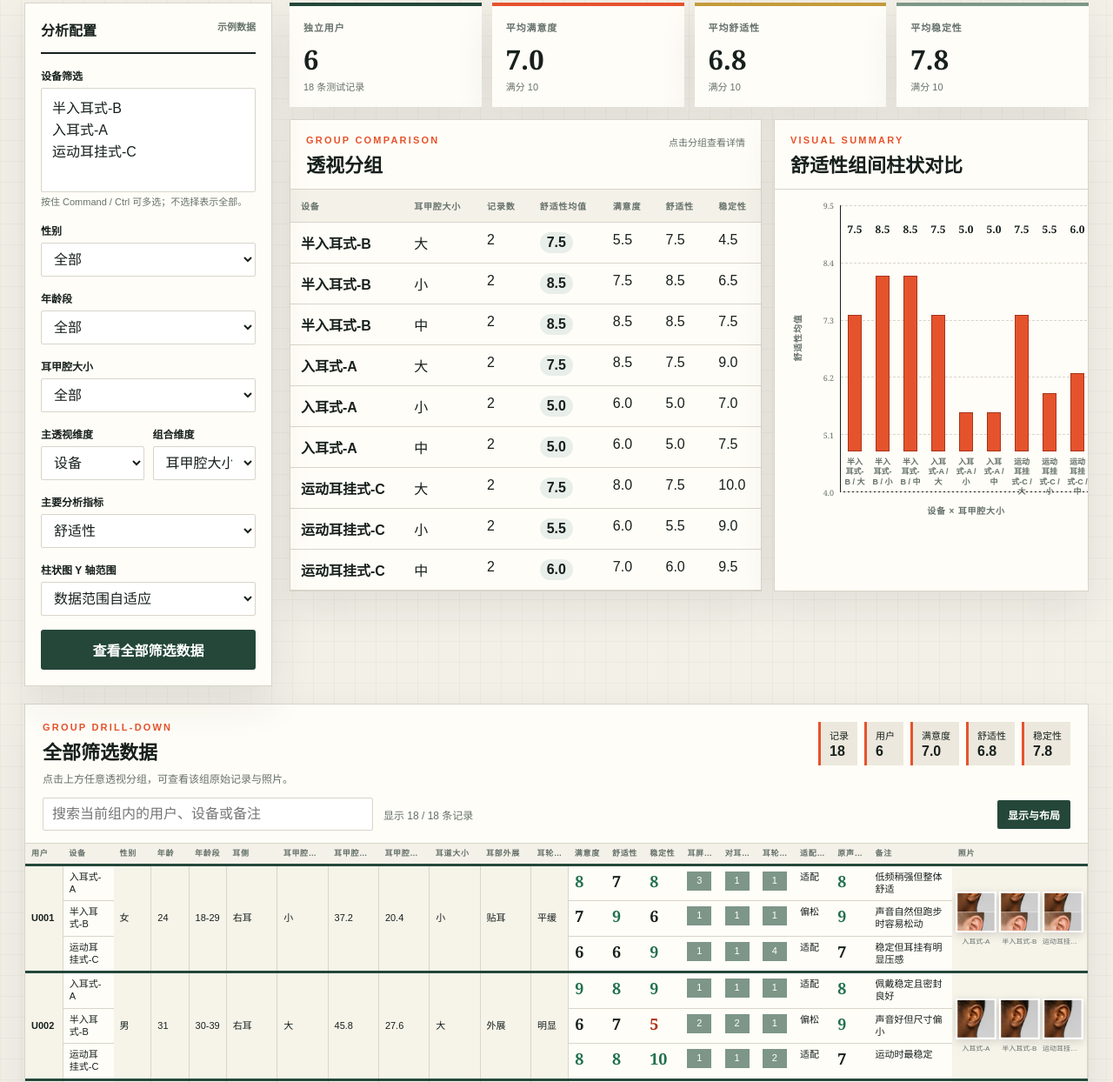
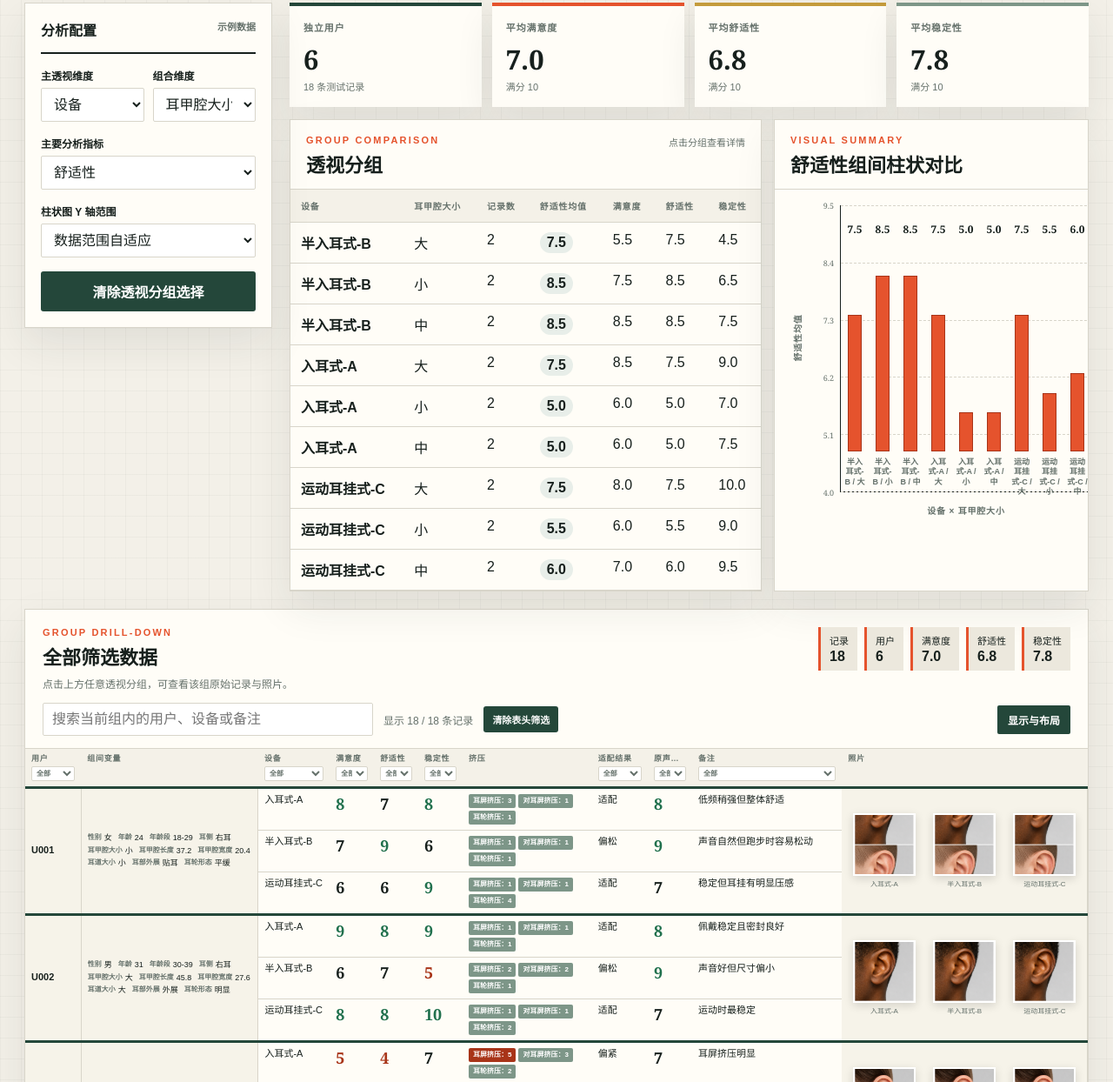
Before and after one commit to Hanson-D/earphone-research-dashboard, a plain HTML site: page headphone-dashboard-sample/index.html in a window 1280 px wide. Shown: the part 151-1395 px from the top of the page at 87% size. Drawn offline with Linux system fonts and the light colour scheme.

Commit message:
feat: add table header filters and compact summaries

```diff
--- a/headphone-dashboard-sample/app.js
+++ b/headphone-dashboard-sample/app.js
@@ -31,7 +31,7 @@ function defaultLayout() {
   return {
     fontSize: 12,
     photoSize: 120,
-    version: 3,
+    version: 4,
     schema: "",
     columns: []
   };
@@ -61,6 +61,7 @@ const state = {
   metric: "comfort_score",
   yAxisMode: "adaptive",
   search: "",
+  columnFilters: {},
   headers: [],
   dimensionFields: [],
   metricFields: [],
@@ -70,13 +71,12 @@ const state = {
 };
 
 const els = Object.fromEntries([
-  "csvInput", "resetButton", "dataSourceLabel", "deviceFilter", "genderFilter",
-  "ageFilter", "earSizeFilter", "primaryDimension", "secondaryDimension",
+  "csvInput", "resetButton", "dataSourceLabel", "primaryDimension", "secondaryDimension",
   "metricSelect", "yAxisMode", "clearGroupButton", "kpiGrid", "pivotHead", "pivotBody",
   "pivotHint", "barChart", "chartTitle", "detailTitle", "detailDescription",
   "groupStats", "detailSearch", "detailCount", "detailBody", "detailHead",
   "detailColgroup", "fontSizeControl", "fontSizeValue", "photoSizeControl",
-  "photoSizeValue", "resetLayoutButton", "columnConfigList"
+  "photoSizeValue", "resetLayoutButton", "columnConfigList", "clearColumnFilters"
 ].map(id => [id, document.getElementById(id)]));
 
 function saveLayout() {
@@ -158,8 +158,10 @@ function isUserLevelField(field) {
 function defaultColumnWidth(field) {
   if (isPhotoField(field)) return 360;
   if (/comment|备注|description|说明/i.test(field)) return 220;
-  if (/name|device|ear_|concha|耳/i.test(field)) return 135;
-  return 100;
+  if (/score|rating|age$|年龄$|gender|性别/i.test(field)) return 65;
+  if (/name|device|设备/i.test(field)) return 105;
+  if (/ear_|concha|耳/i.test(field)) return 90;
+  return 82;
 }
 
 function buildSchema() {
@@ -182,18 +184,43 @@ function buildSchema() {
     id: field,
     label: fieldLabels[field] || field,
     width: defaultColumnWidth(field),
-    visible: !/^(record_id|device_id)$/i.test(field),
+    visible: !/^(record_id|device_id)$/i.test(field) && !/pressure_score$/i.test(field),
     userLevel: isUserLevelField(field),
     photo: isPhotoField(field)
   }));
+  dynamicColumns.splice(Math.max(0, dynamicColumns.findIndex(column => /fit_result|original_sound/i.test(column.id))), 0, {
+    id: "__pressure_summary",
+    label: "挤压",
+    width: 190,
+    visible: true,
+    userLevel: false,
+    photo: false,
+    derived: true
+  });
+  dynamicColumns.splice(Math.max(0, dynamicColumns.findIndex(column => column.id === state.userIdField) + 1), 0, {
+    id: "__user_profile",
+    label: "组间变量",
+    width: 260,
+    visible: true,
+    userLevel: true,
+    photo: false,
+    derived: true
+  });
+  dynamicColumns.forEach(column => {
+    if (column.userLevel && column.id !== state.userIdField && column.id !== "__user_profile") column.visible = false;
+    if (/pressure_score$/i.test(column.id)) column.visible = false;
+  });
   const schema = state.headers.join("|||");
-  const orderedSaved = state.layout.version === 3 && state.layout.schema === schema ? state.layout.columns
+  const orderedSaved = state.layout.version === 4 && state.layout.schema === schema ? state.layout.columns
     .filter(column => dynamicColumns.some(item => item.id === column.id))
     .map(column => ({ ...dynamicColumns.find(item => item.id === column.id), ...column })) : [];
   const newColumns = dynamicColumns.filter(column => !orderedSaved.some(item => item.id === column.id));
   const combined = [...orderedSaved, ...newColumns];
+  combined.forEach(column => {
+    if (/pressure_score$/i.test(column.id)) column.visible = false;
+  });
   state.layout.columns = [...combined.filter(column => !column.photo), ...combined.filter(column => column.photo)];
-  state.layout.version = 3;
+  state.layout.version = 4;
   state.layout.schema = schema;
   saveLayout();
 }
@@ -221,14 +248,6 @@ function fillSelect(select, values, includeBlank = false, labels = fieldLabels)
 }
 
 function initializeControls() {
-  fillSelect(els.deviceFilter, unique("device_name"));
-  ["genderFilter", "ageFilter", "earSizeFilter"].forEach((id, index) => {
-    const field = ["gender", "age_group", "concha_size"][index];
-    const select = els[id], current = select.value;
-    select.innerHTML = '<option value="">全部</option>';
-    unique(field).forEach(value => select.add(new Option(value, value)));
-    select.value = current;
-  });
   fillSelect(els.primaryDimension, state.dimensionFields);
   fillSelect(els.secondaryDimension, state.dimensionFields, true);
   fillSelect(els.metricSelect, state.metricFields);
@@ -238,18 +257,10 @@ function initializeControls() {
   els.yAxisMode.value = state.yAxisMode;
 }
 
-function selectedValues(select) {
-  return [...select.selectedOptions].map(option => option.value);
-}
-
 function filteredRows() {
-  const devices = selectedValues(els.deviceFilter);
-  return state.rows.filter(row =>
-    (!state.headers.includes("device_name") || !devices.length || devices.includes(row.device_name)) &&
-    (!state.headers.includes("gender") || !els.genderFilter.value || row.gender === els.genderFilter.value) &&
-    (!state.headers.includes("age_group") || !els.ageFilter.value || row.age_group === els.ageFilter.value) &&
-    (!state.headers.includes("concha_size") || !els.earSizeFilter.value || row.concha_size === els.earSizeFilter.value)
-  );
+  return state.rows.filter(row => Object.entries(state.columnFilters).every(([field, value]) =>
+    !value || String(row[field] ?? "") === value
+  ));
 }
 
 function groupedRows(rows) {
@@ -357,6 +368,21 @@ function detailCell(column, row) {
   const field = column.id;
   const value = row[field] ?? "";
   const classes = [field === state.userIdField ? "user-cell" : ""].filter(Boolean).join(" ");
+  if (field === "__pressure_summary") {
+    const pressureFields = state.headers.filter(item => /pressure_score$/i.test(item));
+    return `<td><div class="pressure-tags">${pressureFields.map(item => {
+      const score = row[item];
+      return score === "" ? "" : `<span class="pressure-tag ${pressureClass(score)}">${fieldLabels[item] || item}：${score}</span>`;
+    }).join("") || "—"}</div></td>`;
+  }
+  if (field === "__user_profile") {
+    const profileFields = state.layout.columns.filter(item =>
+      item.userLevel && !item.derived && !item.photo && item.id !== state.userIdField
+    );
+    return `<td><div class="profile-tags">${profileFields.map(item =>
+      row[item.id] === "" ? "" : `<span class="profile-tag"><b>${item.label}</b>${row[item.id]}</span>`
+    ).join("") || "—"}</div></td>`;
+  }
   if (/pressure_score$/i.test(field)) {
     return `<td class="${classes}"><span class="pressure ${pressureClass(value)}">${value || "—"}</span></td>`;
   }
@@ -407,9 +433,20 @@ function renderDetails(rows, groups) {
   els.groupStats.innerHTML = stats.map(([label, value]) => `<div class="group-stat">${label}<strong>${value}</strong></div>`).join("");
   els.detailCount.textContent = `显示 ${visibleRows.length} / ${baseRows.length} 条记录`;
   const visibleColumns = state.layout.columns.filter(column => column.visible);
+  const maxPhotos = Math.max(1, ...groupByUser(visibleRows).map(userRows =>
+    Math.max(...visibleColumns.filter(column => column.photo).map(column => userRows.filter(row => row[column.id]).length), 0)
+  ));
+  visibleColumns.forEach(column => {
+    if (column.photo) column.width = Math.max(column.width, maxPhotos * 78);
+  });
   const totalWeight = visibleColumns.reduce((sum, column) => sum + column.width, 0);
   els.detailColgroup.innerHTML = visibleColumns.map(column => `<col style="width:${column.width / totalWeight * 100}%">`).join("");
-  els.detailHead.innerHTML = `<tr>${visibleColumns.map(column => `<th>${column.label}</th>`).join("")}</tr>`;
+  els.detailHead.innerHTML = `<tr>${visibleColumns.map(column => {
+    if (column.derived || column.photo) return `<th>${column.label}</th>`;
+    const values = [...new Set(rows.map(row => row[column.id]).filter(value => value !== ""))].sort((a, b) => String(a).localeCompare(String(b), "zh-CN"));
+    const options = values.length <= 80 ? values.map(value => `<option value="${value}" ${state.columnFilters[column.id] === String(value) ? "selected" : ""}>${value}</option>`).join("") : "";
+    return `<th><span>${column.label}</span><select class="header-filter" data-field="${column.id}" aria-label="${column.label}筛选"><option value="">全部</option>${options}</select></th>`;
+  }).join("")}</tr>`;
   els.detailBody.innerHTML = visibleRows.length ? groupByUser(visibleRows).map(userRows =>
     userRows.map((row, rowIndex) => `<tr class="${rowIndex === 0 ? "user-group-start" : ""}">
       ${visibleColumns.map(column => {
@@ -433,15 +470,23 @@ function render() {
 }
 
 function bindEvents() {
-  [els.deviceFilter, els.genderFilter, els.ageFilter, els.earSizeFilter].forEach(select =>
-    select.addEventListener("change", () => { state.selectedGroup = null; render(); })
-  );
   els.primaryDimension.addEventListener("change", () => { state.primaryDimension = els.primaryDimension.value; state.selectedGroup = null; render(); });
   els.secondaryDimension.addEventListener("change", () => { state.secondaryDimension = els.secondaryDimension.value; state.selectedGroup = null; render(); });
   els.metricSelect.addEventListener("change", () => { state.metric = els.metricSelect.value; render(); });
   els.yAxisMode.addEventListener("change", () => { state.yAxisMode = els.yAxisMode.value; renderChart(groupedRows(filteredRows())); });
   els.clearGroupButton.addEventListener("click", () => { state.selectedGroup = null; render(); });
   els.detailSearch.addEventListener("input", () => { state.search = els.detailSearch.value; render(); });
+  els.detailHead.addEventListener("change", event => {
+    if (!event.target.classList.contains("header-filter")) return;
+    state.columnFilters[event.target.dataset.field] = event.target.value;
+    state.selectedGroup = null;
+    render();
+  });
+  els.clearColumnFilters.addEventListener("click", () => {
+    state.columnFilters = {};
+    state.selectedGroup = null;
+    render();
+  });
   els.fontSizeControl.addEventListener("input", () => {
     state.layout.fontSize = Number(els.fontSizeControl.value);
     applyLayoutVariables(); saveLayout();
@@ -481,8 +526,7 @@ function bindEvents() {
   els.resetButton.addEventListener("click", () => {
     state.primaryDimension = "device_name"; state.secondaryDimension = "concha_size"; state.metric = "comfort_score";
     state.yAxisMode = "adaptive";
-    state.selectedGroup = null; state.search = ""; els.detailSearch.value = "";
-    [els.deviceFilter, els.genderFilter, els.ageFilter, els.earSizeFilter].forEach(select => [...select.options].forEach(option => option.selected = false));
+    state.selectedGroup = null; state.search = ""; state.columnFilters = {}; els.detailSearch.value = "";
     buildSchema();
     initializeControls(); render();
   });
@@ -492,7 +536,7 @@ function bindEvents() {
     const reader = new FileReader();
     reader.onload = () => {
       state.rows = parseCSV(reader.result);
-      state.selectedGroup = null;
+      state.selectedGroup = null; state.columnFilters = {};
       els.dataSourceLabel.textContent = file.name;
       buildSchema();
       initializeControls(); renderColumnConfig(); render();
--- a/headphone-dashboard-sample/index.html
+++ b/headphone-dashboard-sample/index.html
@@ -29,33 +29,6 @@
           <small id="dataSourceLabel">示例数据</small>
         </div>
 
-        <div class="control-block">
-          <label for="deviceFilter">设备筛选</label>
-          <select id="deviceFilter" multiple></select>
-          <small>按住 Command / Ctrl 可多选；不选择表示全部。</small>
-        </div>
-
-        <div class="control-block">
-          <label for="genderFilter">性别</label>
-          <select id="genderFilter">
-            <option value="">全部</option>
-          </select>
-        </div>
-
-        <div class="control-block">
-          <label for="ageFilter">年龄段</label>
-          <select id="ageFilter">
-            <option value="">全部</option>
-          </select>
-        </div>
-
-        <div class="control-block">
-          <label for="earSizeFilter">耳甲腔大小</label>
-          <select id="earSizeFilter">
-            <option value="">全部</option>
-          </select>
-        </div>
-
         <div class="control-block split-control">
           <div>
             <label for="primaryDimension">主透视维度</label>
@@ -80,7 +53,7 @@
           </select>
         </div>
 
-        <button id="clearGroupButton" class="primary-button">查看全部筛选数据</button>
+        <button id="clearGroupButton" class="primary-button">清除透视分组选择</button>
       </aside>
 
       <section class="analysis-area">
@@ -129,6 +102,7 @@
       <div class="detail-toolbar">
         <input id="detailSearch" type="search" placeholder="搜索当前组内的用户、设备或备注">
         <span id="detailCount"></span>
+        <button id="clearColumnFilters" type="button" class="compact-button">清除表头筛选</button>
         <details class="layout-config">
           <summary>显示与布局</summary>
           <div class="layout-config-panel">
--- a/headphone-dashboard-sample/styles.css
+++ b/headphone-dashboard-sample/styles.css
@@ -190,7 +190,9 @@ th, td { padding: 11px 12px; border-bottom: 1px solid var(--line); vertical-alig
 .detail-table th { position: sticky; top: 0; z-index: 2; }
 .detail-table tbody tr:hover { background: #faf1e9; }
 .detail-table th, .detail-table td { padding: 6px 7px; }
-.detail-table th { overflow: hidden; font-size: 9px; line-height: 1.2; text-overflow: ellipsis; white-space: nowrap; }
+.detail-table th { overflow: hidden; font-size: 9px; line-height: 1.2; text-overflow: ellipsis; }
+.detail-table th > span { display: block; overflow: hidden; text-overflow: ellipsis; white-space: nowrap; }
+.header-filter { width: 100%; margin-top: 3px; padding: 2px 1px; color: var(--muted); background: #fff; border: 1px solid var(--line); font-size: 8px; }
 .detail-table td { overflow: hidden; font-size: min(var(--detail-font-size), 11px); line-height: 1.25; overflow-wrap: anywhere; }
 .detail-table td.photo-cell { padding: 4px; text-align: center; }
 .detail-table tbody tr.user-group-start td { border-top: 3px solid var(--sage-dark); }
@@ -202,6 +204,12 @@ th, td { padding: 11px 12px; border-bottom: 1px solid var(--line); vertical-alig
 .score.low { color: var(--accent-dark); }
 .pressure { display: inline-block; min-width: 28px; padding: 4px; color: #fff; background: var(--sage); text-align: center; }
 .pressure.hot { background: var(--accent-dark); }
+.pressure-tags { display: flex; flex-wrap: wrap; gap: 3px; }
+.pressure-tag { display: inline-block; padding: 3px 5px; color: #fff; background: var(--sage); border-radius: 2px; font-size: 8px; font-weight: 800; white-space: nowrap; }
+.pressure-tag.hot { background: var(--accent-dark); }
+.profile-tags { display: flex; flex-wrap: wrap; gap: 3px 7px; }
+.profile-tag { display: inline-flex; gap: 3px; color: var(--ink); font-size: 9px; white-space: nowrap; }
+.profile-tag b { color: var(--muted); font-size: 8px; font-weight: 700; }
 .ear-photo { width: min(var(--photo-size), 92px); height: min(var(--photo-size), 92px); object-fit: cover; border: 2px solid #fff; box-shadow: 0 3px 10px rgba(0,0,0,.14); }
 .photo-gallery { display: grid; grid-template-columns: repeat(3, minmax(0, 1fr)); align-items: start; gap: 3px; }
 .photo-thumb { min-width: 0; margin: 0; }
```
Also changed, not shown: headphone-dashboard-sample/README.md.
